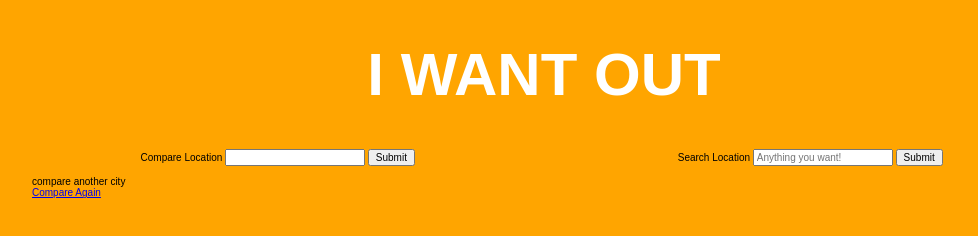
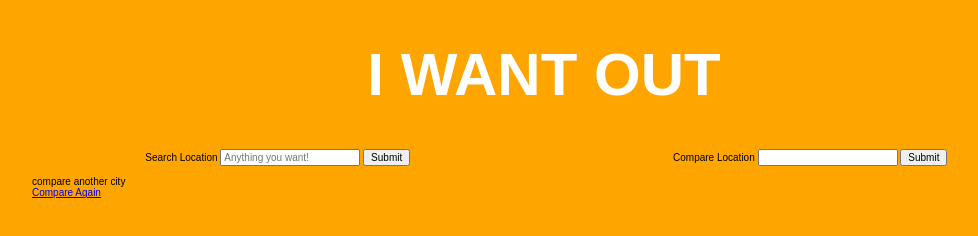
Before and after one commit to yvonehuynh/Teleport-API, a website: page index.html in a window 1280 px wide. Both pictures are taken after a click on the link "compare another city". Shown: the whole page, without its empty margins (96-1074 px from the left). Drawn offline with nearby package versions, Linux system fonts and the light colour scheme; some packages are replaced by stand-ins of ours; files that its build step writes are made by us from their sources.

```diff
--- a/dev/scripts/main.js
+++ b/dev/scripts/main.js
@@ -163,8 +163,9 @@
         });
         $(".info-container").css({
             display: "flex",
-            "flex-direction": "row",
+            "flex-direction": "row-reverse",
             "justify-content": "space-between"
         });
+        window.scrollTo(0, 0);
     });
 });// end doc ready
```
Also changed, not shown: index.html (indentation only).
